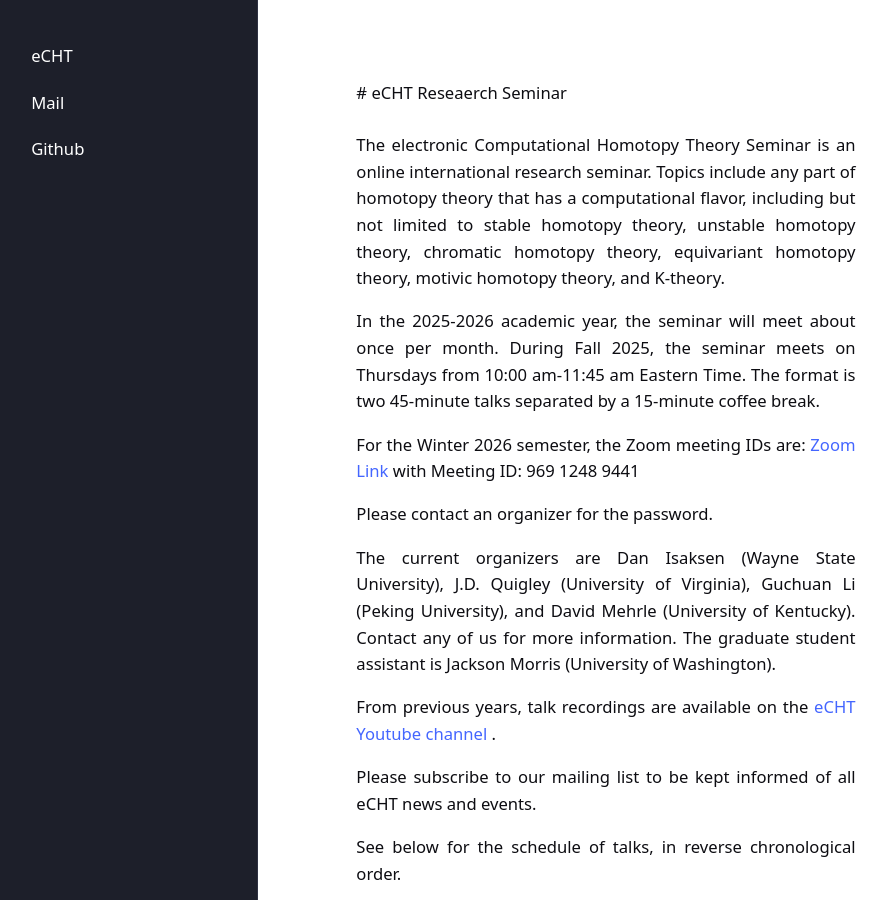
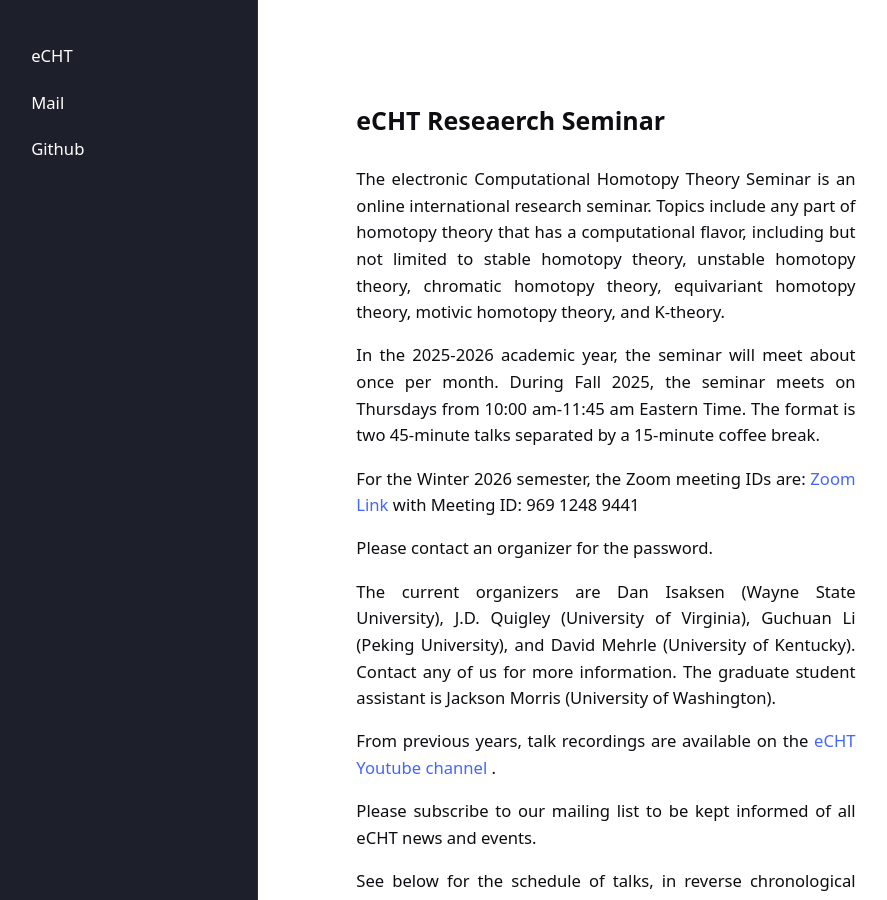
Before and after one commit to eCHTorc/eCHTorc.github.io, a Jekyll site: the page built from eCHT-research-seminar.html, in a window 1280 px wide and 900 px high. Shown: the whole window, without its empty margins (43-930 px from the left). Built offline with Jekyll 4.4.1, drawn with Linux system fonts in a browser that asks for light colours.

```diff
--- a/eCHT-research-seminar.html
+++ b/eCHT-research-seminar.html
@@ -2,7 +2,7 @@
 layout: page
 ---
 
-# eCHT Reseaerch Seminar
+<h1> eCHT Reseaerch Seminar </h1>
 
 <main>
   <header><h1>{{ include.title | default: page.title }}</h1></header>
```
